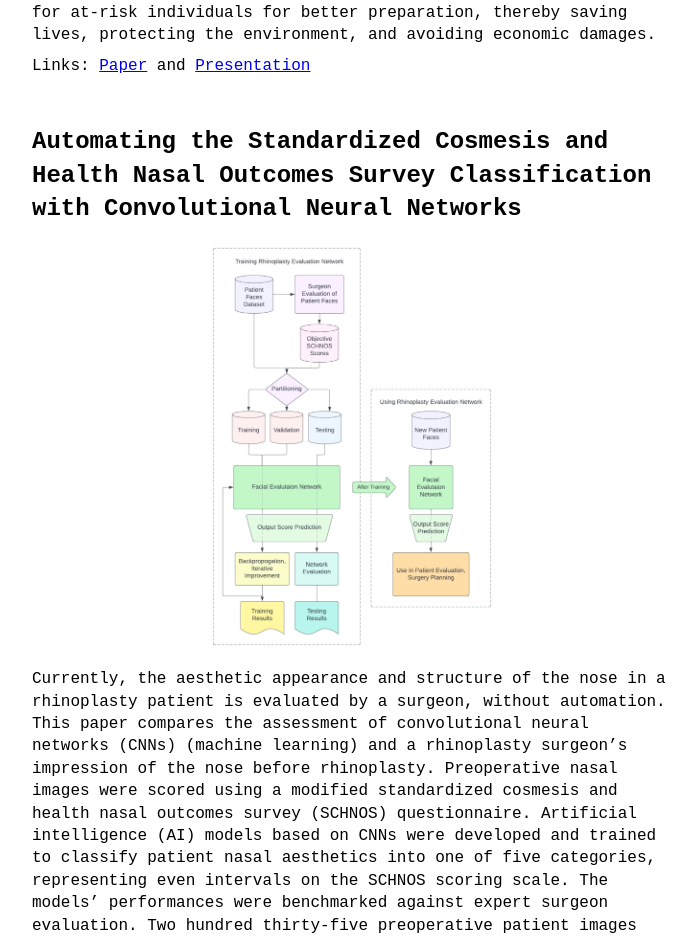
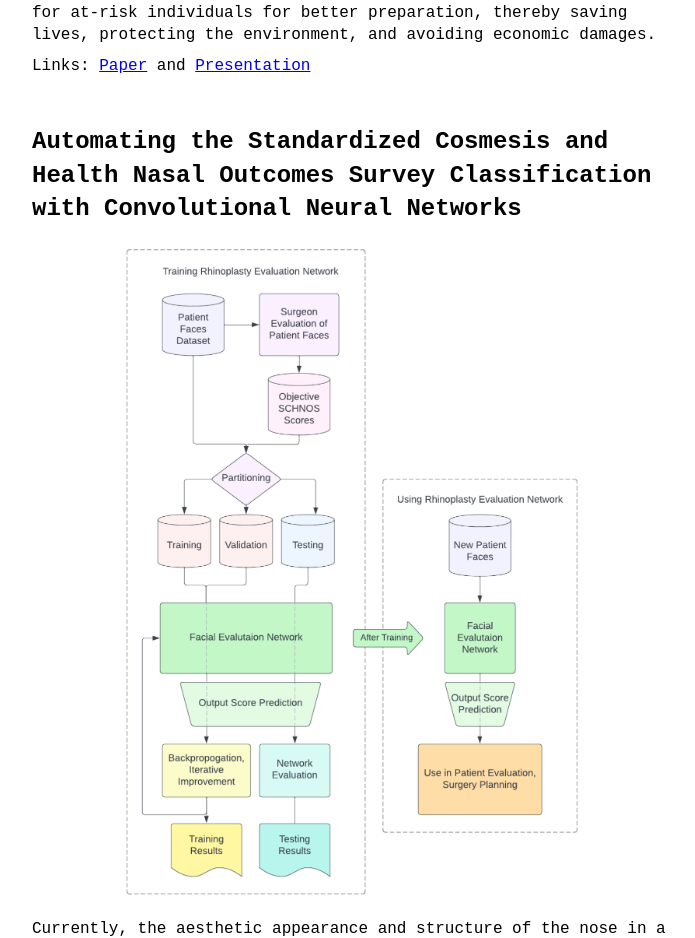
Before and after one commit to rohan-tan-bhowmik/rohan-tan-bhowmik.github.io, a Jekyll site: the page built from research.md, in a window 1280 px wide. Shown: the part 1295-2233 px from the top of the page, without its empty margins (288-983 px from the left). Built offline with Jekyll 4.4.1, drawn with Linux system fonts in a browser that asks for light colours.

Commit message:
Update research.md

```diff
--- a/research.md
+++ b/research.md
@@ -15,7 +15,7 @@ Links: <a href='https://doi.org/10.1016/j.jenvman.2023.117908'>Paper</a> and <a
 
 <h2>Automating the Standardized Cosmesis and Health Nasal Outcomes Survey Classification with Convolutional Neural Networks</h2>
 
-<img src='/assets/img/research-fpsam.png' height=400>
+<img src='/assets/img/research-fpsam.png' height=650>
 <br>
 Currently, the aesthetic appearance and structure of the nose in a rhinoplasty patient is evaluated by a surgeon, without automation. This paper compares the assessment of convolutional neural networks (CNNs) (machine learning) and a rhinoplasty surgeon's impression of the nose before rhinoplasty. Preoperative nasal images were scored using a modified standardized cosmesis and health nasal outcomes survey (SCHNOS) questionnaire. Artificial intelligence (AI) models based on CNNs were developed and trained to classify patient nasal aesthetics into one of five categories, representing even intervals on the SCHNOS scoring scale. The models' performances were benchmarked against expert surgeon evaluation. Two hundred thirty-five preoperative patient images were included in the study. The best-performing AI model achieved 61% accuracy and 0.449 average Matthews Correlation Coefficient on new patients. This pilot study suggests a proof-of-concept for AI to allow an automated patient assessment tool trained on preoperative patient images with a potential utility for counseling rhinoplasty patients.
 
```
